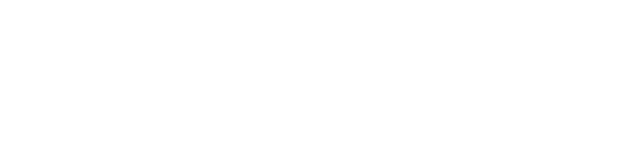
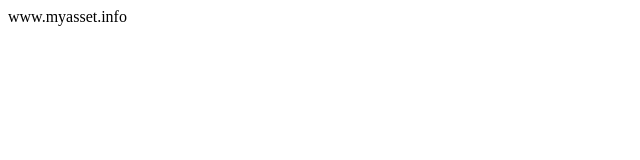
Before and after one commit to myassetkr/myassetkr.github.io, a plain HTML site: page index.html in a window 1280 px wide. Shown: the whole page, without its empty margins (0-640 px from the left). Drawn offline with Linux system fonts and the light colour scheme.

Commit message:
Update index.html

```diff
--- a/index.html
+++ b/index.html
@@ -7,6 +7,6 @@
   <title>Document</title>
 </head>
 <body>
-
+  www.myasset.info
 </body>
 </html>
```
